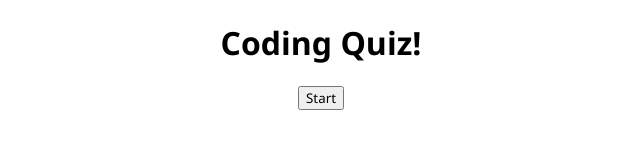
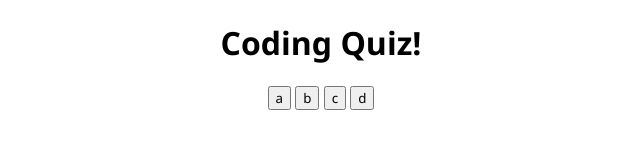
Before and after one commit to Gabi-m-p/Unit-4_Code-Quiz, a plain HTML site: page index.html in a window 1280 px wide. Both pictures are taken after a click on the button "Start". Shown: the whole page, without its empty margins (319-959 px from the left). Drawn offline with Linux system fonts and the light colour scheme.

Commit message:
haven't done a commit in a while, forgot

```diff
--- a/assets/script.js
+++ b/assets/script.js
@@ -1,7 +1,8 @@
 var correct = document.querySelector(".correct");
 var incorrect = document.querySelector(".incorrect");
 var timerElement = document.querySelector(".timer-count");
-var startButton = document.querySelector(".start-button");
+var startButton = document.getElementById("start-button");
+var questionsContainer = document.getElementById("questionscontainer");
 
 
 var correctAns = 0;
@@ -21,7 +22,7 @@ var quizQuestions = [
             d: "onchange",
 
         },
-        correctAnswer = "a"
+        correctAnswer: "a"
     },
     {
         question2: "How do you declare a Javascript variable?",
@@ -32,7 +33,7 @@ var quizQuestions = [
             d: "variable=thisAnswer",
 
         },
-        correctAnswer = "a"
+        correctAnswer: "a"
     },
     {
         question3: "What will the following code return: Boolean(10 > 9)",
@@ -47,14 +48,25 @@ var quizQuestions = [
 ]
 
 
-startButton.addEventListener("click", beginQuiz)
 
 function beginQuiz() {
+    console.log("begin quiz");
+    giveQuestion = quizQuestions[Math.floor(Math.random() * quizQuestions.length)]
+    for (var i=0; i < quizQuestions.length; i++);
+    startButton.classList.add('hidden');
+    questionsContainer.classList.remove('hidden');
 
 }
 
+function giveQuestion(){
 
+}
 
+function selectAnswer() {
+
+}
+
+startButton.addEventListener("click", beginQuiz);
 //Answering Questions
     //Click start button and timer appears with first question
         //First Question
--- a/assets/style.css
+++ b/assets/style.css
@@ -15,6 +15,6 @@
 
 #start-button:hover {
     background-color: lightblue;
-    color: white
-    ;
+    color: black;
+    border-radius: 3px;
 }
--- a/index.html
+++ b/index.html
@@ -25,7 +25,7 @@
 
         </section>
     </main>
-    <script src="assets/script.js"></script>
+    <script src="assets/script.js" defer="defer"></script>
 </body>
 
 </html>
```
